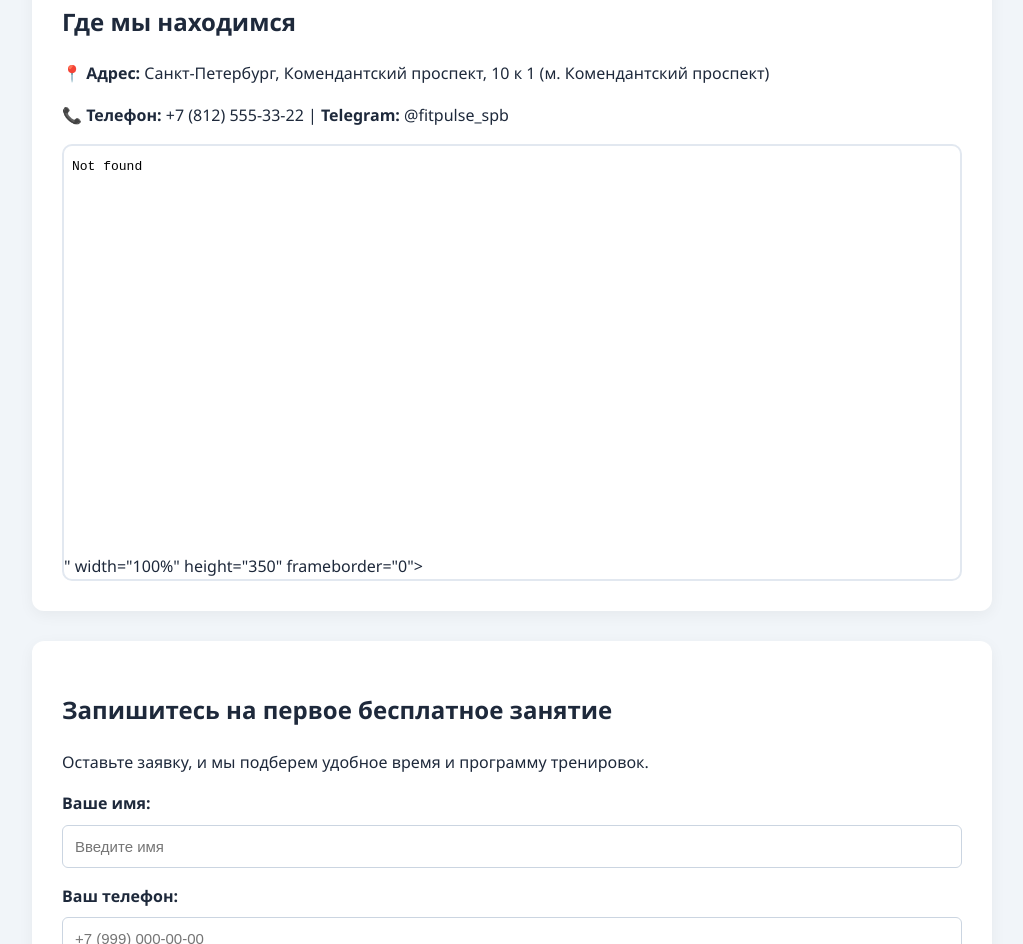
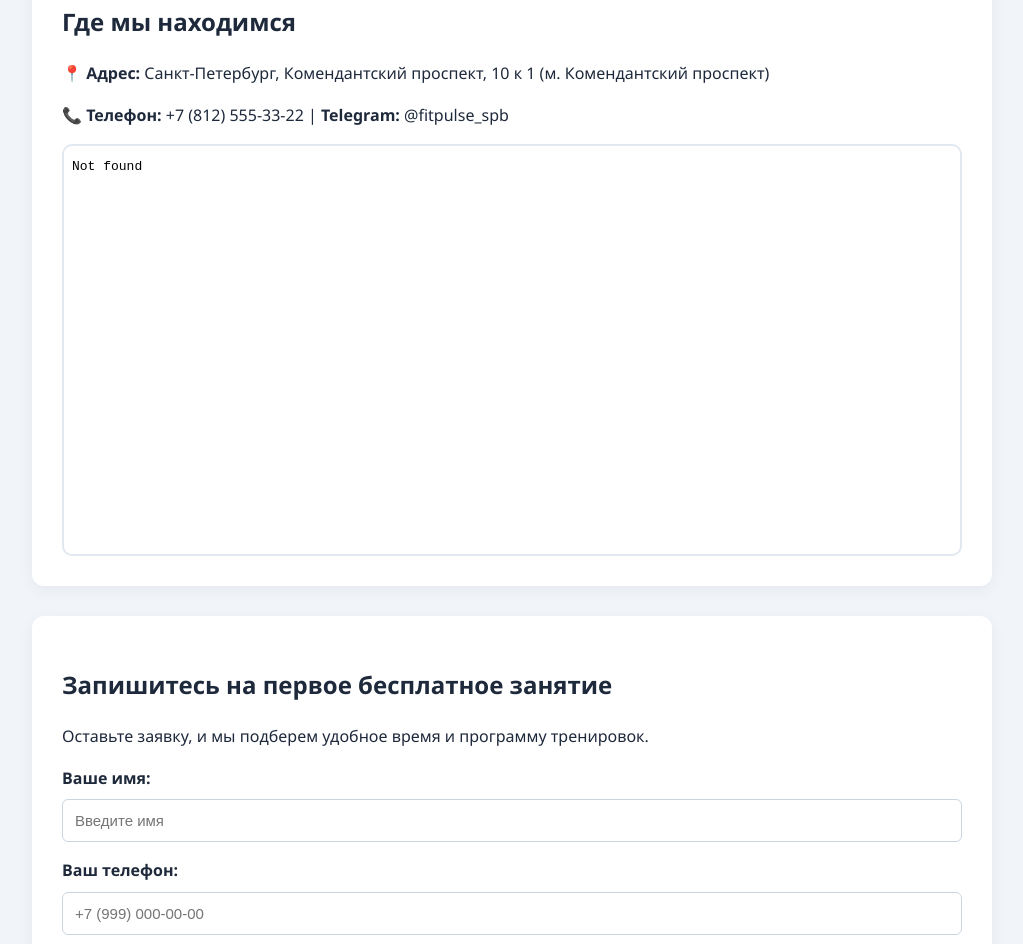
Before and after one commit to xvaqagdEEn/fitpulse, a plain HTML site: page index.1.html in a window 1280 px wide. Shown: the part 1981-2925 px from the top of the page, without its empty margins (128-1151 px from the left). Drawn offline with Linux system fonts and the light colour scheme.

Commit message:
index.1.html

```diff
--- a/index.1.html
+++ b/index.1.html
@@ -236,7 +236,7 @@
         <!--КОНТЕЙНЕР ДЛЯ КАРТЫ -->
         <div class="map-box">
             <!--<iframe>Карта</iframe> -->
-            <iframe src="<iframe src="https://yandex.ru/map-widget/v1/?um=constructor%3Afb547bb6bce8aa004b53a50baed5bff6f9b53a5348b111e101d5a240198dd7a1&amp;source=constructor" width="100%" height="400" frameborder="0"></iframe>" width="100%" height="350" frameborder="0"></iframe>
+            <iframe src="<iframe src="https://yandex.ru/map-widget/v1/?um=constructor%3Afb547bb6bce8aa004b53a50baed5bff6f9b53a5348b111e101d5a240198dd7a1&amp;source=constructor" width="100%" height="400" frameborder="0"></iframe>
         </div>
     </div>
 
```
